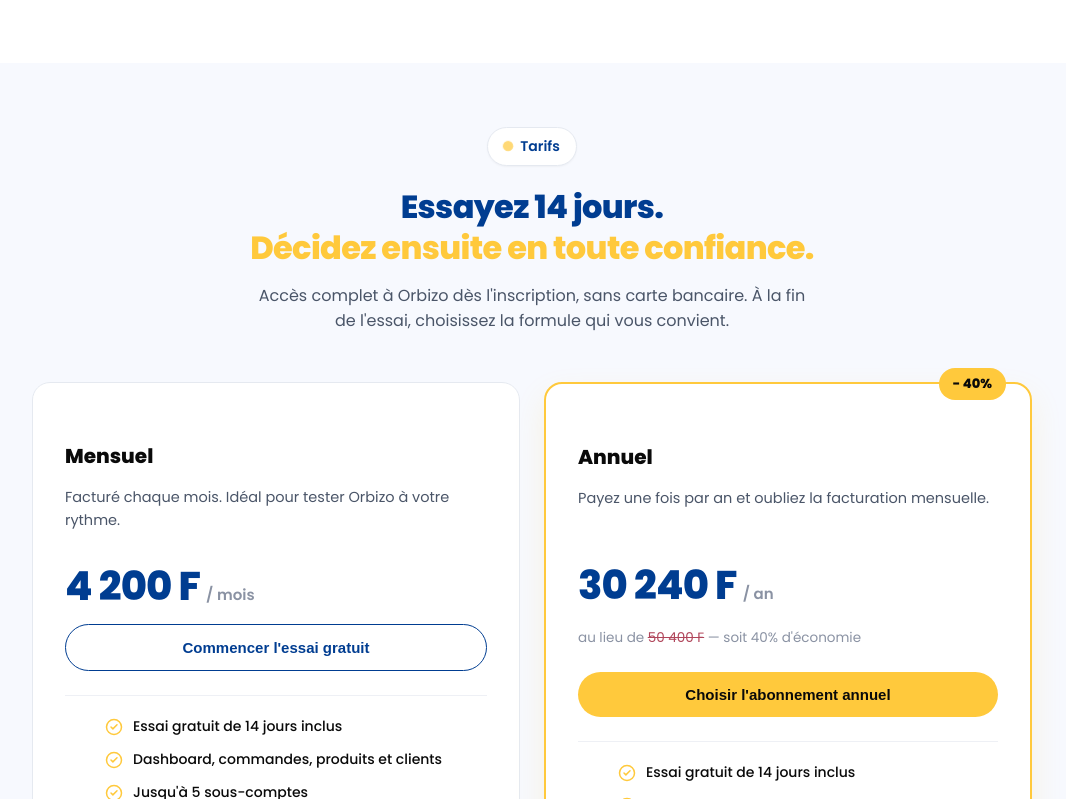
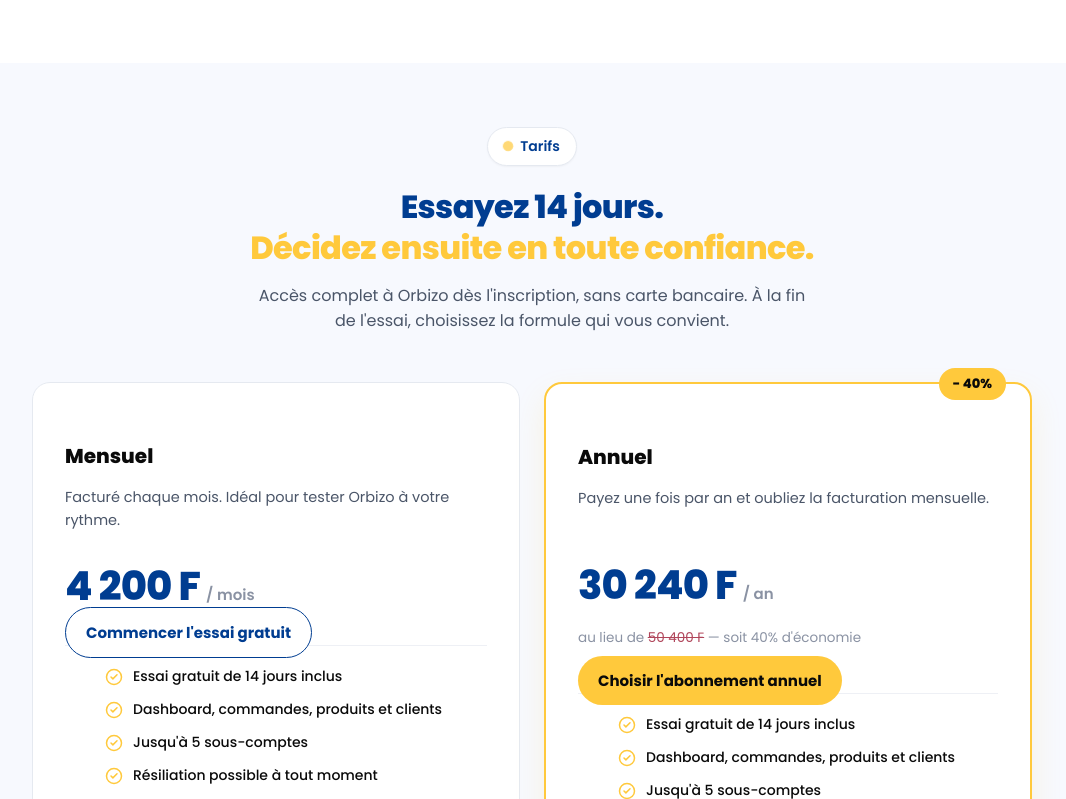
Before and after one commit to ArdennXBT/Monkarnet, a React (Vite) app: page / in a window 1280 px wide. Shown: the part 4054-4853 px from the top of the page, without its empty margins (108-1174 px from the left). Built offline with nearby package versions, Linux system fonts and the light colour scheme; no server answers.

Commit message:
modif tarifs

```diff
--- a/src/Pages/Landing/sections/Features/Features.jsx
+++ b/src/Pages/Landing/sections/Features/Features.jsx
@@ -88,13 +88,15 @@
           {features.map((feature, index) => (
             <Reveal delay={100 * index} key={feature.number}>
               <div className="feature-block">
-                <span className="feature-mini-badge">
-                  {feature.number} — {feature.tag}
-                </span>
+                <div className="feature-block-content">
+                  <span className="feature-mini-badge">
+                    {feature.number} — {feature.tag}
+                  </span>
 
-                <h4 className="feature-block-title">{feature.title}</h4>
+                  <h4 className="feature-block-title">{feature.title}</h4>
 
-                <p className="feature-block-text">{feature.text}</p>
+                  <p className="feature-block-text">{feature.text}</p>
+                </div>
 
                 <ul className="feature-points">
                   {feature.points.map((point, i) => (
--- a/src/Pages/Landing/sections/Pricing/Pricing.css
+++ b/src/Pages/Landing/sections/Pricing/Pricing.css
@@ -169,6 +169,7 @@
   margin-top: 16px;
   margin-bottom: 24px;
   transition: transform 0.2s ease, box-shadow 0.2s ease, background-color 0.2s ease;
+  text-decoration: none;
 }
 
 .pricing-button-outline {
--- a/src/Pages/Landing/sections/Pricing/Pricing.jsx
+++ b/src/Pages/Landing/sections/Pricing/Pricing.jsx
@@ -1,3 +1,4 @@
+import { Link } from 'react-router-dom';
 import Reveal from '../../../../components/Reveal/Reveal';
 import './Pricing.css';
 import { CheckCircle2 } from "lucide-react";
@@ -11,6 +12,7 @@
     oldPrice: null,
     note: null,
     button: "Commencer l'essai gratuit",
+    link: "/inscription",
     highlighted: false,
     points: [
       "Essai gratuit de 14 jours inclus",
@@ -27,6 +29,7 @@
     oldPrice: "50 400 F",
     note: "soit 40% d'économie",
     button: "Choisir l'abonnement annuel",
+    link: "/inscription?plan=annuel",
     highlighted: true,
     badge: "- 40%",
     points: [
@@ -90,7 +93,8 @@
                   </p>
                 )}
 
-                <button
+                <Link
+                  to={plan.link}
                   className={`pricing-button ${
                     plan.highlighted
                       ? "pricing-button-filled"
@@ -98,7 +102,7 @@
                   }`}
                 >
                   {plan.button}
-                </button>
+                </Link>
 
                 <ul className="pricing-points">
                   {plan.points.map((point, i) => (
```
